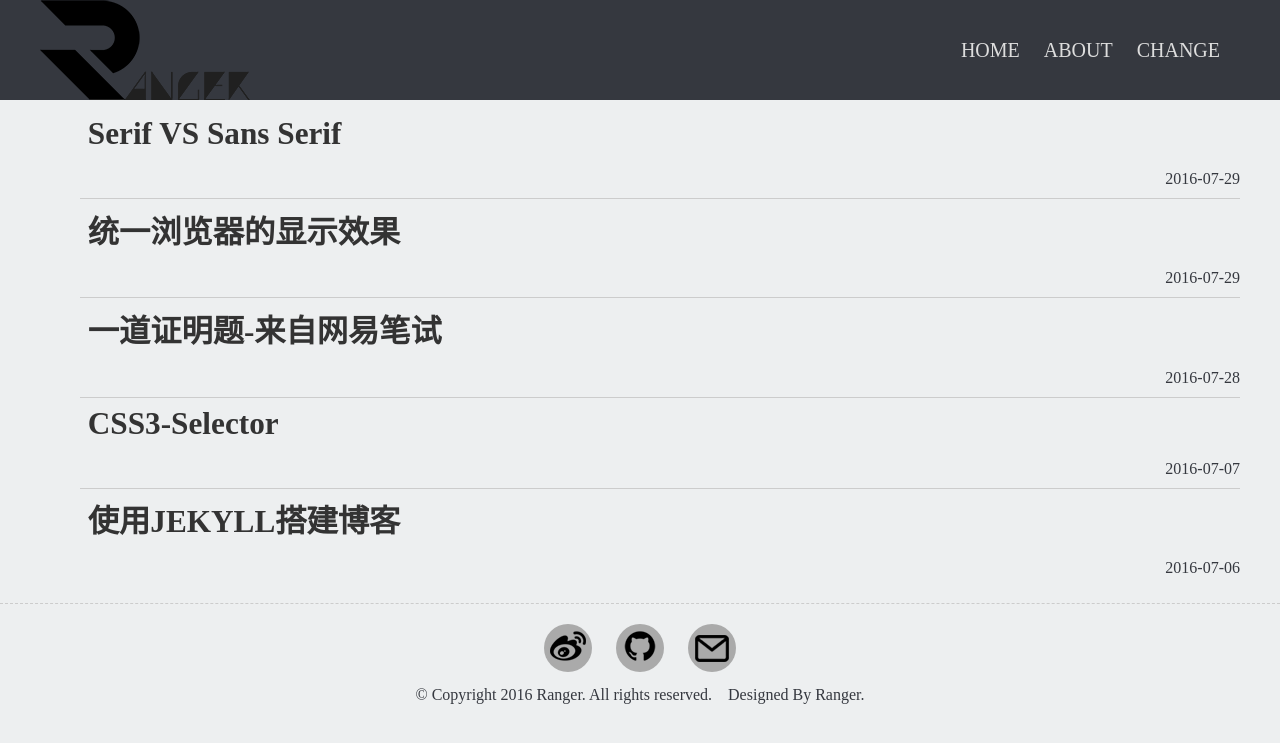
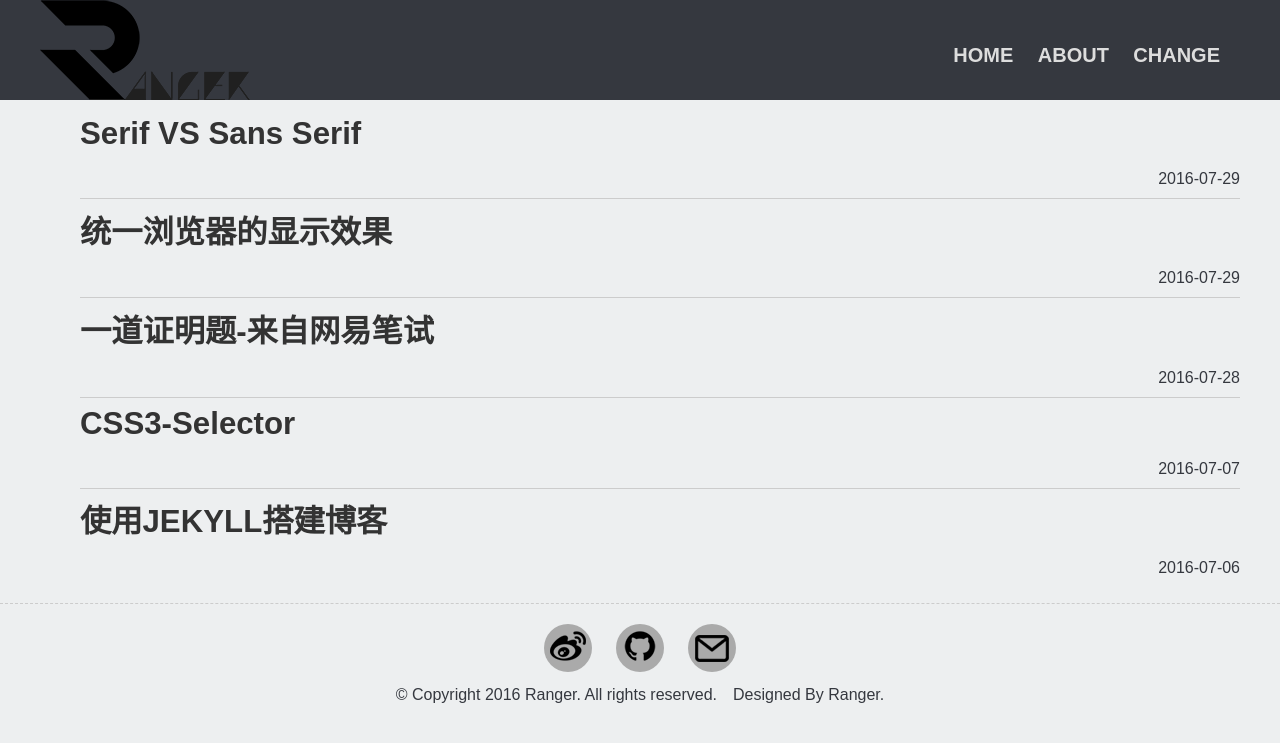
Before and after one commit to RangerChen/RangerChen.github.io, a Jekyll site: the page built from index.html, in a window 1280 px wide. Shown: the top 743 px of the page. Built offline with Jekyll 4.4.1, drawn with Linux system fonts in a browser that asks for light colours.

```diff
--- a/_includes/header.html
+++ b/_includes/header.html
@@ -6,10 +6,10 @@
     </a>
 
     <nav class="site-nav f-right">
-        <a href="/">HOME</a>
+        <a href="/"><h5>HOME</h5></a>
         {% for my_page in site.pages %}
           {% if my_page.title %}
-          <a class="page-link" href="{{ my_page.url | prepend: site.baseurl }}">{{ my_page.title }}</a>
+          <a class="page-link" href="{{ my_page.url | prepend: site.baseurl }}"><h5>{{ my_page.title }}</h5></a>
           {% endif %}
         {% endfor %}
     </nav>
--- a/_sass/_header.scss
+++ b/_sass/_header.scss
@@ -34,6 +34,9 @@
       &:hover:before{
         transform: scaleX(1);
       }
+      h5{
+        display: inline-block;
+      }
     }
   }
 
--- a/_sass/_post.scss
+++ b/_sass/_post.scss
@@ -3,6 +3,7 @@
 
 }
 .post-content{
+
   a{
     border-bottom: 1px dotted #2d2f2f;
     transition: all 1s ease-in-out;
--- a/_sass/_reset.scss
+++ b/_sass/_reset.scss
@@ -12,6 +12,7 @@
   margin: 0 auto;
   color: $body-color;
   background-color: $background-color;
+  font-family:"Microsoft YaHei",Arial,Helvetica,sans-serif,"宋体";
 }
 
 a{
@@ -22,7 +23,8 @@
 
 }
 h1,h2,h3,h4,h5,h6{
-  margin: 0.25em;
+  font-family:"Microsoft YaHei",Arial,Helvetica,sans-serif,"宋体";
+  margin: 0.25em 0;
 }
 h1{font-size: $type-size-h1;}
 h2{font-size: $type-size-h2;}
--- a/_sass/_syntax.scss
+++ b/_sass/_syntax.scss
@@ -5,6 +5,7 @@
 pre.highlight {
   padding: 1em;
   border-radius: 5px;
+  overflow-x: hidden;
 }
 
 .highlight {
```
